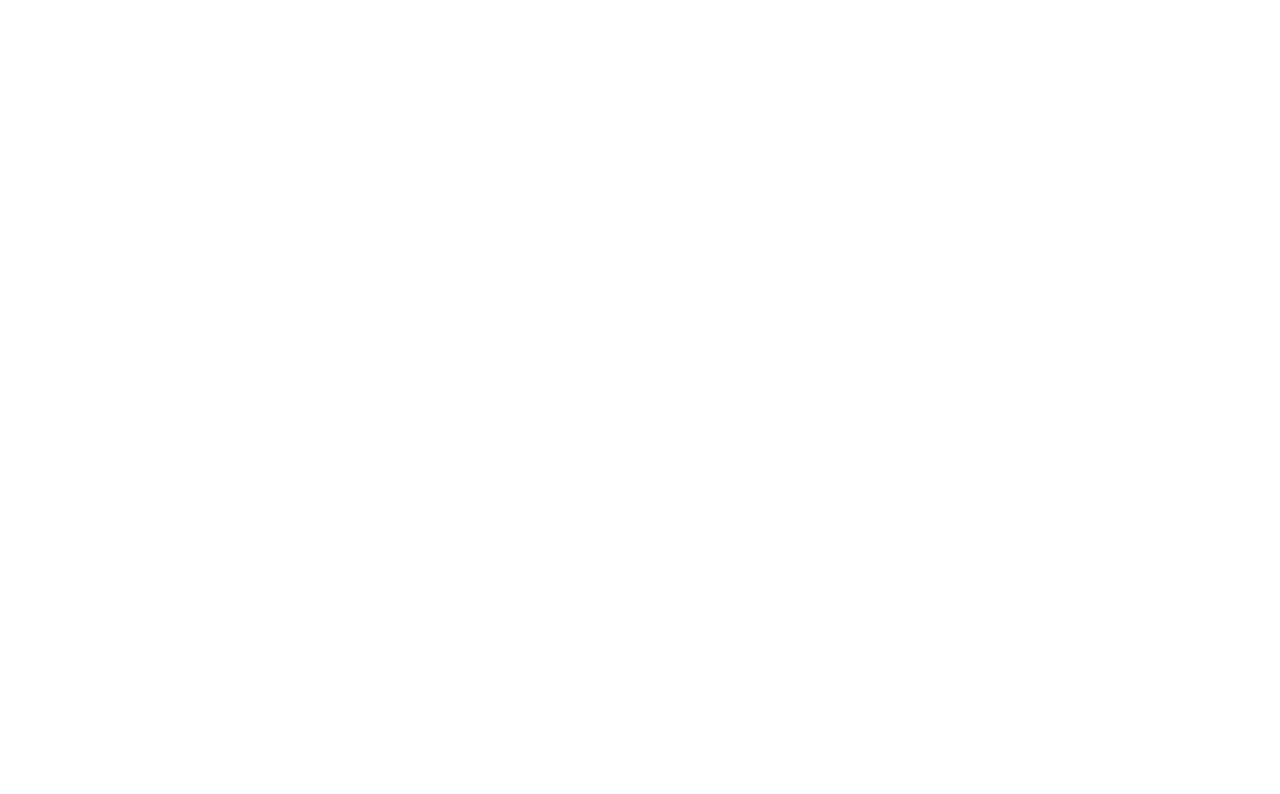
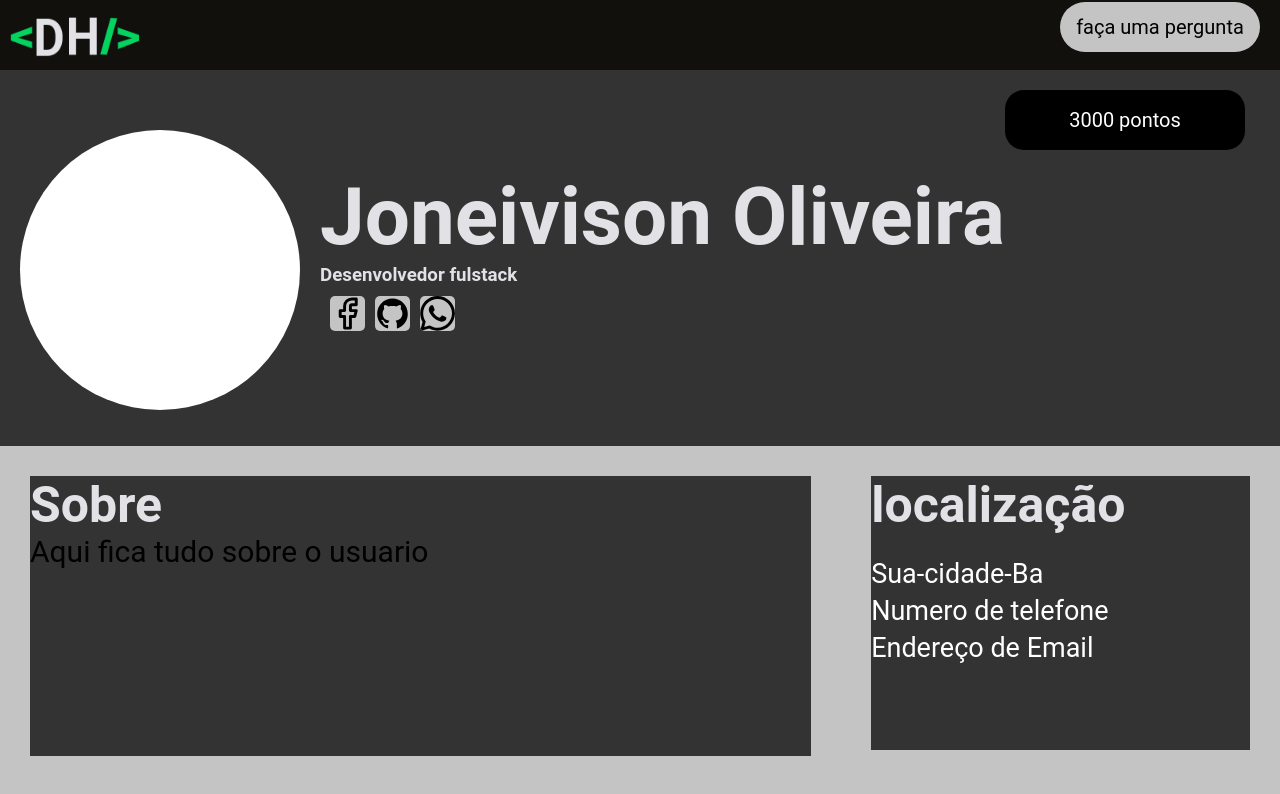
Before and after one commit to SoftCodersJs/DevHelperWeb, a React (Create React App) app: page /Profile in a window 1280 px wide. Shown: the top 794 px of the page. Built offline with nearby package versions, Linux system fonts and the light colour scheme; the HTML template or start-up script is replaced by a standard one.

Commit message:
foi feito a metade da tela do usuario =)

```diff
--- /dev/null
+++ b/src/pages/Profile/index.js
@@ -0,0 +1,58 @@
+import React from "react";
+
+import './styles.css';
+
+import logo from "../../assets/logo.png";
+
+const Profile = () => {
+    return (
+       <div className="windos">
+           <div className="conteiner">
+                <div className="menu">
+                    <img src={logo} alt="logo" className="menu-logo" />
+                    <a className="menu-link" href="/Login"><button className="meunu-button" >faça uma pergunta</button></a>
+                </div>  {/* terminação menu */}
+                <div className="sidebar">
+                    <div className="avatar">
+                        <div className="sidebar-avatar"> <img src="" alt=""/> </div>
+                    </div>
+                    <div className="sidebar-description">
+                        <h1 className="discription">  Joneivison Oliveira</h1>
+                        <h3>Desenvolvedor fulstack</h3>
+                        <div className="sidebar-icons">
+                            <svg className="icons separa" stroke="currentColor" fill="none" stroke-width="2" viewBox="0 0 24 24" stroke-linecap="round" stroke-linejoin="round" height="1em" width="1em" xmlns="http://www.w3.org/2000/svg"><path d="M18 2h-3a5 5 0 0 0-5 5v3H7v4h3v8h4v-8h3l1-4h-4V7a1 1 0 0 1 1-1h3z"></path></svg>
+                            <svg  className="icons separa" stroke="currentColor" fill="currentColor" stroke-width="0" viewBox="0 0 1024 1024" height="1em" width="1em" xmlns="http://www.w3.org/2000/svg"><path d="M511.6 76.3C264.3 76.2 64 276.4 64 523.5 64 718.9 189.3 885 363.8 946c23.5 5.9 19.9-10.8 19.9-22.2v-77.5c-135.7 15.9-141.2-73.9-150.3-88.9C215 726 171.5 718 184.5 703c30.9-15.9 62.4 4 98.9 57.9 26.4 39.1 77.9 32.5 104 26 5.7-23.5 17.9-44.5 34.7-60.8-140.6-25.2-199.2-111-199.2-213 0-49.5 16.3-95 48.3-131.7-20.4-60.5 1.9-112.3 4.9-120 58.1-5.2 118.5 41.6 123.2 45.3 33-8.9 70.7-13.6 112.9-13.6 42.4 0 80.2 4.9 113.5 13.9 11.3-8.6 67.3-48.8 121.3-43.9 2.9 7.7 24.7 58.3 5.5 118 32.4 36.8 48.9 82.7 48.9 132.3 0 102.2-59 188.1-200 212.9a127.5 127.5 0 0 1 38.1 91v112.5c.8 9 0 17.9 15 17.9 177.1-59.7 304.6-227 304.6-424.1 0-247.2-200.4-447.3-447.5-447.3z"></path></svg>
+                            <svg  className="icons separa" stroke="currentColor" fill="currentColor" stroke-width="0" version="1.1" viewBox="0 0 16 16" height="1em" width="1em" xmlns="http://www.w3.org/2000/svg"><path d="M13.641 2.325c-1.497-1.5-3.488-2.325-5.609-2.325-4.369 0-7.925 3.556-7.925 7.928 0 1.397 0.366 2.763 1.059 3.963l-1.125 4.109 4.203-1.103c1.159 0.631 2.463 0.966 3.787 0.966h0.003c0 0 0 0 0 0 4.369 0 7.928-3.556 7.928-7.928 0-2.119-0.825-4.109-2.322-5.609zM8.034 14.525v0c-1.184 0-2.344-0.319-3.356-0.919l-0.241-0.144-2.494 0.653 0.666-2.431-0.156-0.25c-0.663-1.047-1.009-2.259-1.009-3.506 0-3.634 2.956-6.591 6.594-6.591 1.759 0 3.416 0.688 4.659 1.931 1.244 1.247 1.928 2.9 1.928 4.662-0.003 3.637-2.959 6.594-6.591 6.594zM11.647 9.588c-0.197-0.1-1.172-0.578-1.353-0.644s-0.313-0.1-0.447 0.1c-0.131 0.197-0.512 0.644-0.628 0.778-0.116 0.131-0.231 0.15-0.428 0.050s-0.838-0.309-1.594-0.984c-0.588-0.525-0.987-1.175-1.103-1.372s-0.013-0.306 0.088-0.403c0.091-0.088 0.197-0.231 0.297-0.347s0.131-0.197 0.197-0.331c0.066-0.131 0.034-0.247-0.016-0.347s-0.447-1.075-0.609-1.472c-0.159-0.388-0.325-0.334-0.447-0.341-0.116-0.006-0.247-0.006-0.378-0.006s-0.347 0.050-0.528 0.247c-0.181 0.197-0.694 0.678-0.694 1.653s0.709 1.916 0.809 2.050c0.1 0.131 1.397 2.134 3.384 2.991 0.472 0.203 0.841 0.325 1.128 0.419 0.475 0.15 0.906 0.128 1.247 0.078 0.381-0.056 1.172-0.478 1.338-0.941s0.166-0.859 0.116-0.941c-0.047-0.088-0.178-0.137-0.378-0.238z"></path></svg>
+                        </div>
+                    </div>{/* terminação da descriçao  o nomes e os icons  */}
+
+                    <a className="pontos" href="/Login"><button className="pontos" >3000 pontos</button></a>
+
+
+                </div>{/* terminação sidebar  */}
+                <div className="body">
+
+                    <div className="body-sobre-usuario">
+                        <h2>Sobre</h2>
+                        <p>Aqui fica tudo sobre o usuario</p>
+
+                    </div>
+                    <div className="localização">
+                       <h2>localização</h2> <br/>
+                        <ul>
+                        <li> Sua-cidade-Ba</li>
+                         <li> Numero de telefone</li>
+                        <li> Endereço de Email</li>
+                        </ul>
+                    </div>
+                    <div className="projetos">
+
+                    </div>
+                </div>{/* terminação body o corpo do site */}
+            </div>
+
+        </div>
+    );
+}
+
+export default Profile;
--- /dev/null
+++ b/src/pages/Profile/styles.css
@@ -0,0 +1,127 @@
+*{
+    margin: 0;
+    padding: 0;
+
+}
+body { overflow-x: hidden; }
+.menu{
+    display: flex;
+    width: 100%;
+    height: 70px;
+    background-color: #11100c;
+    justify-content: space-between;
+}
+.windos{
+    width: 100%;
+    height: 100%;
+}
+.conteiner{
+    width: 100%;
+    height: 100%;
+}
+.menu-logo {
+    margin-top: 10px;
+    width: 150px;
+    height: 60px;
+}
+
+.meunu-button{
+    background-color:#c4c4c4 ;
+    width: 200px;
+    height: 50px;
+    border-radius: 30px;
+    color: black;
+    margin-top:2px;
+    margin-right:20px ;
+    font-size: 20px;
+    border: none;
+    cursor: pointer;
+}
+.meunu-button:focus {
+    outline: none;
+    box-shadow:none ;
+}
+.pontos button {
+    width: 240px;
+    height: 60px;
+    border: none;
+    font-size: 20px;
+    background: #000000;
+    border-radius: 19px;
+    cursor: pointer;
+    color:white;
+    margin-top: 20px;
+}
+.pontos:focus {
+    outline: none;
+    box-shadow:none ;
+}
+
+.sidebar{
+    display: flex;
+    width: 100%;
+    height: 376px;
+    background-color: #333333;
+
+}
+.sidebar-avatar{
+    width: 280px;
+    background-color: white;
+    height: 280px;
+    border-radius: 50%;
+    margin:60px 20px;
+}
+.discription{
+    font-size: 80px;
+    margin-top: 100px;
+}
+
+.icons {
+    width: 35px;
+    height: 35px;
+    background-color: #C4C4C4;
+    border-radius: 5px;
+    cursor: pointer;
+    margin-top: 10px;
+}
+.separa{
+    margin-left: 10px;
+}
+.body{
+    display: flex;
+    height: 1000px;
+    background-color: #C4C4C4;
+}
+.body-sobre-usuario{
+    width: 800px;
+    height: 280px;
+    background-color: #333333;
+    margin: 30px 30px;
+}
+.body-sobre-usuario h2{
+    font-size: 50px;
+}
+.body-sobre-usuario p{
+    font-size: 30px;
+}
+.localização{
+    width: 388px;
+    height:274px ;
+    background-color: #333333;
+    margin: 30px 30px;
+    justify-content: center;
+    align-items: center;
+    color: white;
+
+
+}
+.localização h2{
+    font-size: 50px;
+}
+.localização ul{
+    list-style: none;
+}
+.localização ul li{
+    font-size: 27px;
+    margin-top:5px ;
+}
--- a/src/routes.js
+++ b/src/routes.js
@@ -4,6 +4,7 @@
 import Home from "./pages/Home/index"
 import Login from "./pages/Login/index"
 import Register from "./pages/Register/index"
+import Profile from "./pages/Profile/index"
 
 const Routes = () => {
     return (
@@ -11,6 +12,7 @@
             <Route component={Home} path="/" exact/>
             <Route component={Login} path="/login"/>
             <Route component={Register} path="/register"/>
+            <Route component={Profile} path="/Profile"/>
         </BrowserRouter>
     )
 }
```
Also changed, not shown: 1 other file (tests, documents, lock files or other folders).
